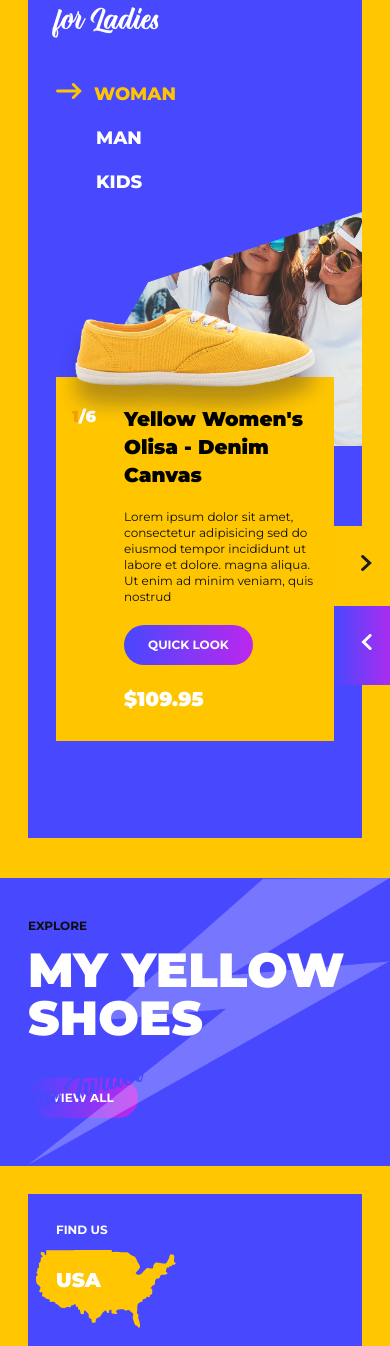
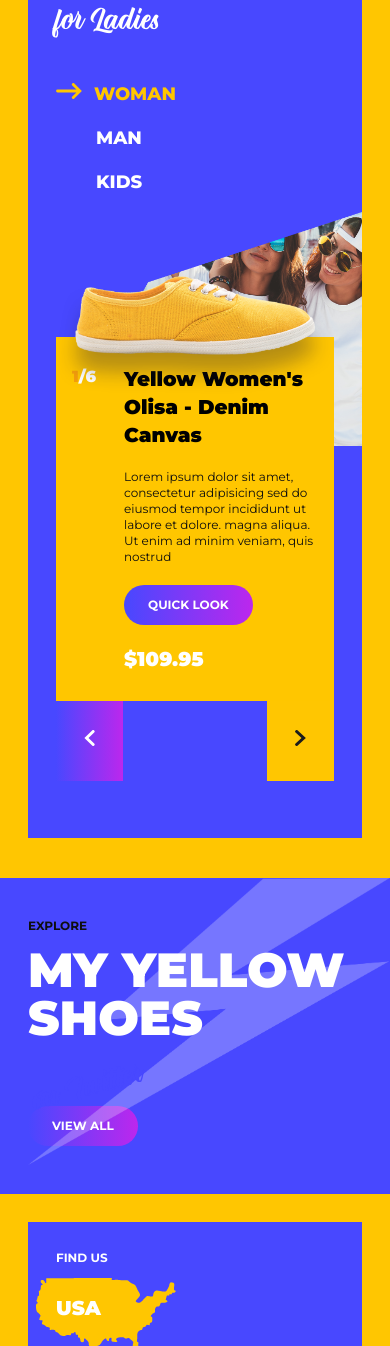
Before and after one commit to Kolawole26/thestartupintern-Final-2, a Next.js app: page / in a window 390 px wide. Shown: the part 1922-3268 px from the top of the page. Built offline with nearby package versions, Linux system fonts and the light colour scheme.

Commit message:
second commit

```diff
--- a/components/Explore.js
+++ b/components/Explore.js
@@ -17,7 +17,7 @@ function Explore() {
 
                             <p className=' font-black md:text-9xl text-5xl text-white'>MY YELLOW SHOES</p>
                             <p className=" font-Zenith md:text-98 text-3xl text-blue rotate-15 lg:absolute lg:bottom-20 lg:left-475">on Twitter</p>
-                            <button className=" font-bold md:text-base text-xs text-white md:py-5 py-3 md:px-12 px-6 bg-gradient-to-r from-blue to-purple rounded-full mb-5 lg:mb-0 lg:absolute lg:right-16 lg:bottom-7">
+                            <button className=" font-bold md:text-base text-xs text-white md:py-5 py-3 md:px-12 px-6 bg-gradient-to-r from-blue to-purple rounded-full mb-5 lg:mb-0 lg:absolute lg:right-16 lg:bottom-7 mt-7 lg:mt-0 ">
                             VIEW ALL
                         </button>
                         </div>
--- a/components/Footer.js
+++ b/components/Footer.js
@@ -4,7 +4,7 @@ function Footer() {
   return (
     <>
         <div className=' lg:pr-72 relative lg:pb-24 overflow-hidden px-7 lg:px-0'>
-            <div className=' bg-blue lg:pt-28  lg:pl-80 lg:pr-20 mt-7 px-7 lg:px-0 py-7'>
+            <div className=' bg-blue lg:pt-28  lg:pl-80 lg:pr-20 mt-7 lg:mt-0 px-7 lg:px-0 py-7 lg:py-0'>
                 <div className=' md:mb-20 mb-10'>
                 <p className=' font-bold md:text-base text-xs text-white md:mb-7 mb-3'>FIND US</p>
                     <div className=" lg:flex justify-between items-start">
--- a/components/Header.js
+++ b/components/Header.js
@@ -79,7 +79,7 @@ function Header({onClick, active}) {
                             </div>
                             </div>
 
-                            <div className=" bg-yellow py-8 px-7 w-20  h-20 rounded-full flex items-center justify-center absolute md:right-16 right-8 lg:bottom-52 md:mt-10">
+                            <div className=" bg-yellow py-8 px-7 w-20  h-20 rounded-full flex items-center justify-center absolute md:right-16 right-8 lg:bottom-0 md:mt-10">
                             <div className=" ">
                                 <Image src="/assets/arrow.svg" width={23} height={14} alt="arrow"/>
                             </div>
@@ -113,7 +113,7 @@ function Header({onClick, active}) {
             </div>
             </div>
             <div className=" px-6 pt-14 bg-gradient-to-b md:h-1079 from-purple via-purple to-blue hidden lg:block text-center sticky ">
-                            <div className=" mb-11 " onClick={onClick}>
+                            <div className=" mb-11 cursor-pointer" onClick={onClick}>
                             <Image src="/assets/ico_menu.svg" width={40} height={32} alt="menu bar"/>
                             </div>
                             <div className=" mb-759">
--- a/components/Products.js
+++ b/components/Products.js
@@ -43,7 +43,7 @@ function Products() {
 
 
                         <div className="">
-                                <div className=" lg:absolute lg:top-560 lg:right-44 z-50 relative top-24">
+                                <div className=" lg:absolute lg:top-560 lg:right-44 z-50 relative top-16">
                                         <Image src="/assets/img_sneakers_mid.png" width={911} height={388} alt="sneaker"/>
                                 </div>
                                 {/* <div className=" bg-yellow-2 lg:w-660 lg:h-385 lg:pt-14 lg:py-0 lg:px-0 py-7 px-4 lg:pl-8 lg:pr-16 flex lg:absolute top-790 right-80 z-40">
@@ -62,7 +62,7 @@ function Products() {
                                     </div>
                                 </div> */}
 
-                                    <div className=" lg:absolute max-w-660 lg:top-790 lg:right-80 relative -bottom-10 z-40">
+                                    <div className=" lg:absolute max-w-660 lg:top-790 lg:right-80   z-40">
                                     <Swiper
                                 // navigation={true}
                                 modules={[Navigation]}
@@ -89,7 +89,7 @@ function Products() {
                                         <div className="lg:pt-14 lg:py-0 lg:px-0 py-7 px-4 lg:pl-8 lg:pr-16 flex">
                                             <p className=" font-black md:text-2xl text-base text-white md:mr-14 mr-7"><span className=" text-amber-500">1</span>/6</p>
                                             <div>
-                                                <h3 className=" font-black md:text-4xl text-xl text-black md:mb-11 mb-5">Yellow Women's Olisa - Denim Canvas</h3>
+                                                <h3 className=" font-black md:text-4xl text-xl text-black md:mb-11 mb-5 ">Yellow Women's Olisa - Denim Canvas</h3>
                                                 <p className=" font-normal md:text-base text-xs text-t-black-2 md:mb-10 mb-5">Lorem ipsum dolor sit amet, consectetur adipisicing sed
                                                     do eiusmod tempor incididunt ut labore et dolore. magna aliqua. Ut enim ad minim veniam, quis nostrud
                                                 </p>
@@ -109,7 +109,7 @@ function Products() {
                                 </Swiper>
                                         <div
                                             ref={navigationPrevRef}
-                                            className="flex items-center absolute  -right-66 bottom-14 py-7 px-7  cursor-pointer bg-gradient-to-r from-blue to-purple"
+                                            className="flex items-center absolute  lg:-right-66 lg:bottom-14  py-7 px-7  cursor-pointer bg-gradient-to-r from-blue to-purple"
                                             >
                                             <div className=" ">
                                                 <Image src="/assets/Shape-1.svg" width={11} height={16} alt="Clip"/>
@@ -117,7 +117,7 @@ function Products() {
                                             </div>
                                         <div
                                             ref={navigationNextRef}
-                                            className="flex items-center absolute -right-66 righ bottom-135 py-7 px-7  cursor-pointer bg-yellow"
+                                            className="flex items-center absolute lg:-right-66  lg:bottom-135 right-7 py-7 px-7  cursor-pointer bg-yellow"
                                             >
                                             <div className=" ">
                                                 <Image src="/assets/Shape-2.svg" width={11} height={16} alt="Clip"/>
```
